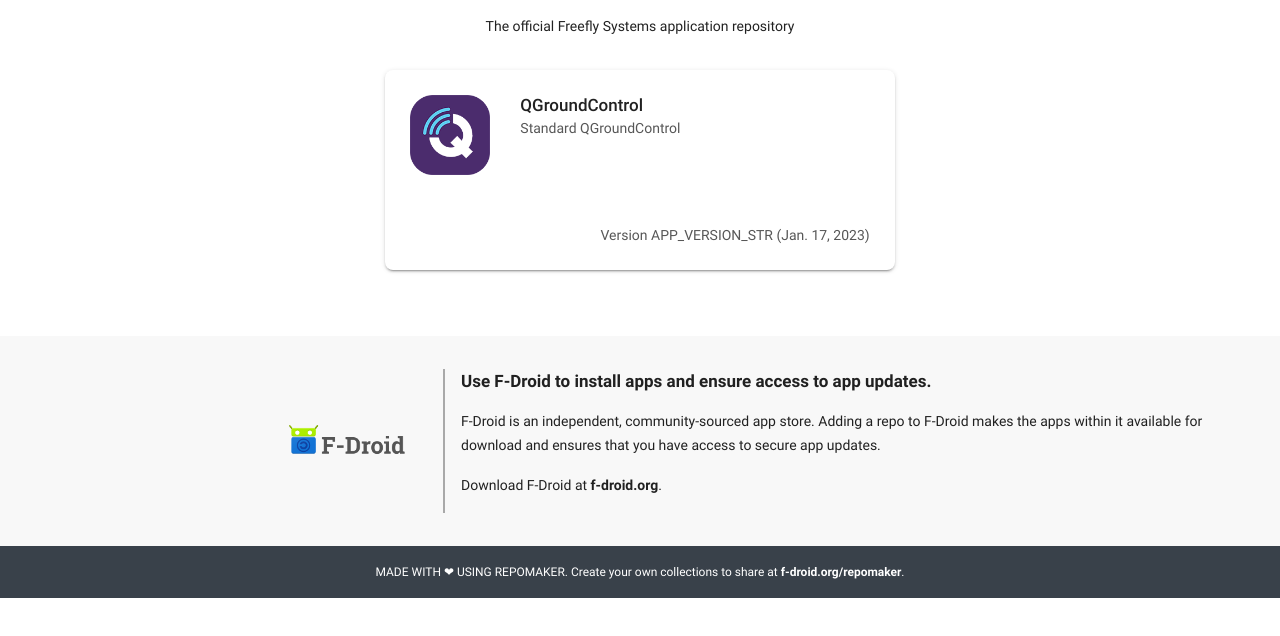
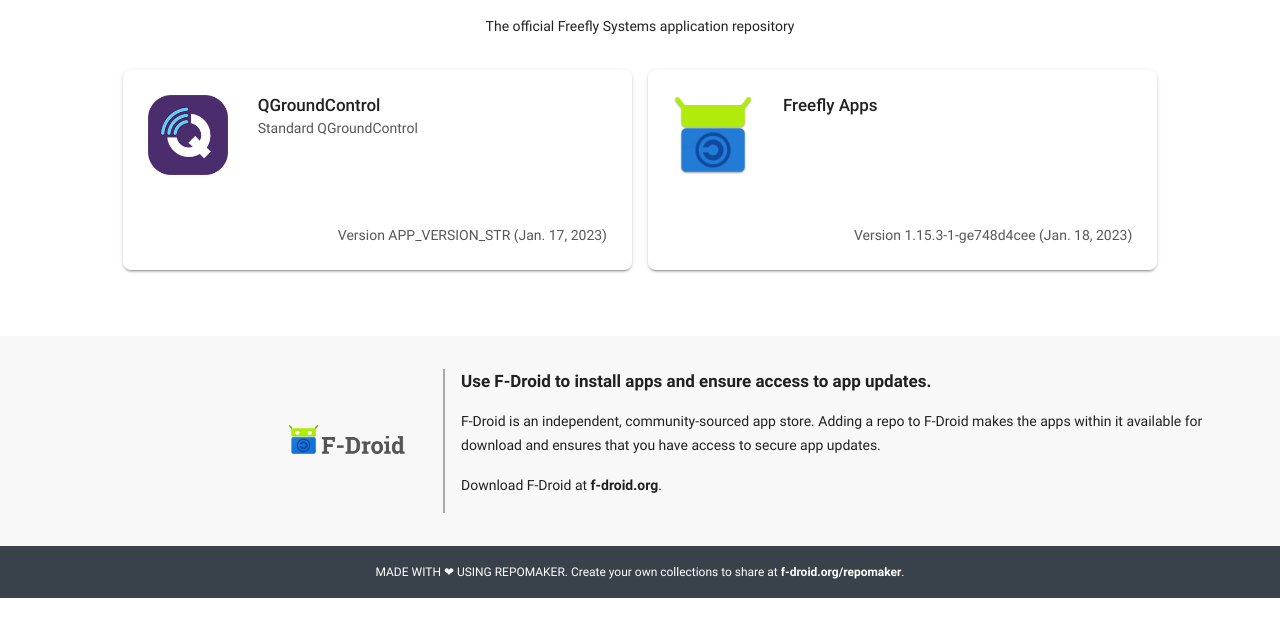
Before and after one commit to joe-bfd/freefly-appstore, a plain HTML site: page fdroid/repo/index.html in a window 1280 px wide. Shown: the part 154-790 px from the top of the page. Drawn offline with Linux system fonts and the light colour scheme.

Commit message:
fdroidserver git-mirror

```diff
--- a/fdroid/repo/index.html
+++ b/fdroid/repo/index.html
@@ -97,6 +97,31 @@
 
 
 
+
+
+<div class="rm-app-card rm-app-card--no-hover mdl-cell mdl-cell--6-col
+			mdl-card mdl-shadow--2dp mdl-color--white"
+	 >
+
+	<div class="rm-app-card-left"
+		style="background-image: url(icons-640/com.freefly.basic.1015053.png)">
+	</div>
+	<div class="rm-app-card-right">
+		<div class="rm-app-card-title">Freefly Apps</div>
+		<div class="rm-app-card-summary"></div>
+		<div class="rm-app-card-description"></div>
+
+
+		<div class="rm-app-card-updated">
+			Version 1.15.3-1-ge748d4cee (Jan. 18, 2023)
+		</div>
+
+	</div>
+
+</div>
+
+
+
 		</section>
 		<footer class="mdl-mega-footer" id="f-droid">
 			<div class="mdl-mega-footer__top-section mdl-grid">
```
Also changed, not shown: fdroid/repo/index-v1.json (+1 -1 lines), fdroid/repo/index.xml (+1 -1 lines), fdroid/repo/icons-120/com.freefly.basic.1015053.png (added), fdroid/repo/icons-160/com.freefly.basic.1015053.png (added), fdroid/repo/icons-240/com.freefly.basic.1015053.png (added), fdroid/repo/icons-320/com.freefly.basic.1015053.png (added), fdroid/repo/icons-480/com.freefly.basic.1015053.png (added), fdroid/repo/icons-640/com.freefly.basic.1015053.png (added), fdroid/repo/icons/com.freefly.basic.1015053.png (added), 2 other files.
